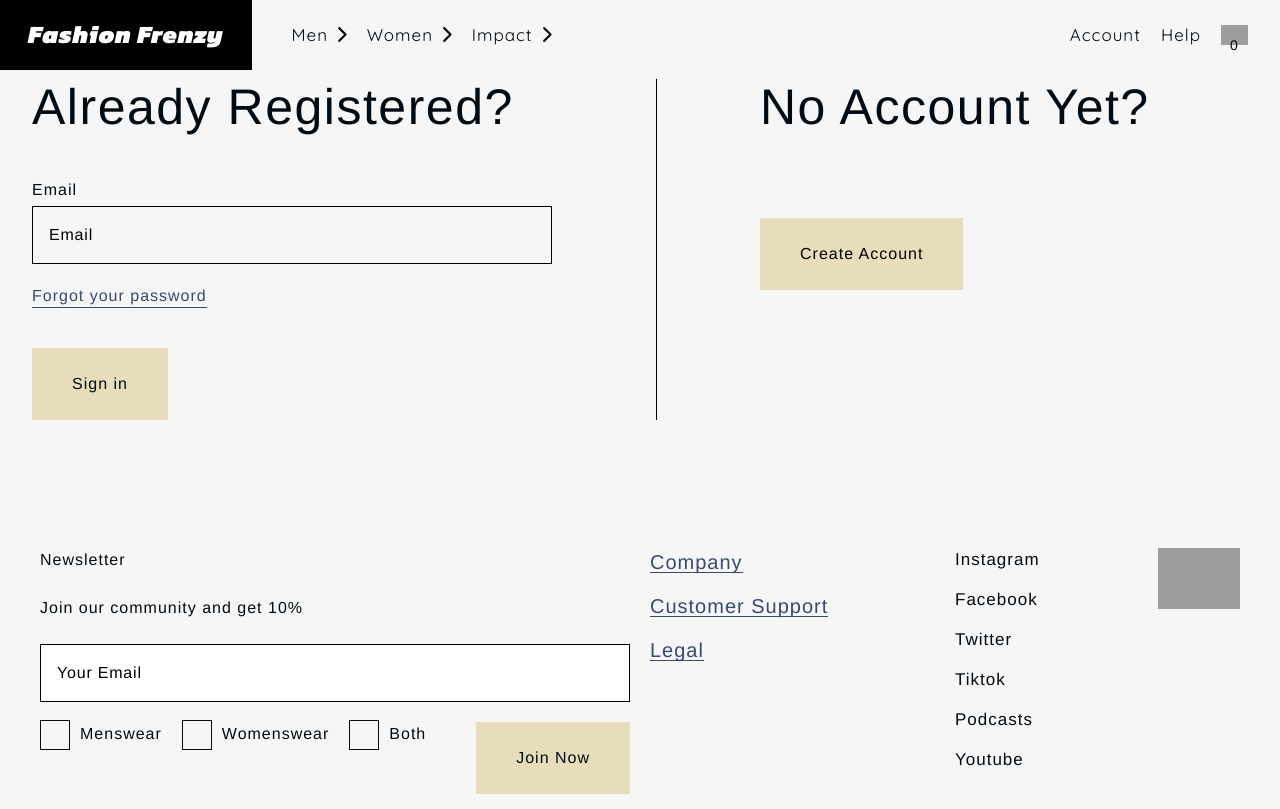
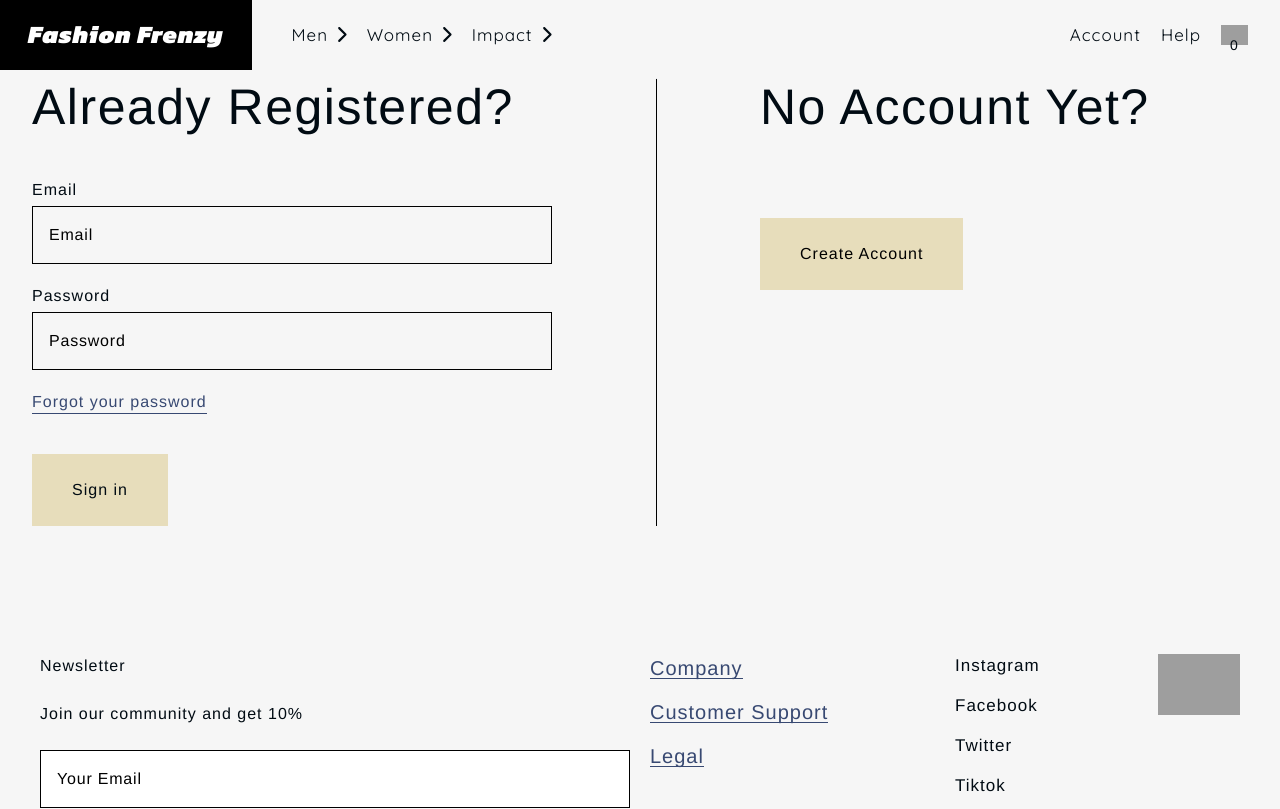
Before and after one commit to proxy0359/Fashion-Frenzy, a React (Vite) app: page /account/login in a window 1280 px wide. Shown: the top 809 px of the page. Built offline with nearby package versions, Linux system fonts and the light colour scheme; grey boxes are pictures that could not be loaded.

Commit message:
react hook form implemented, folder schema, login schema,

```diff
--- a/src/components/UI/form/Input.jsx
+++ b/src/components/UI/form/Input.jsx
@@ -4,7 +4,6 @@ import { useFormContext } from 'react-hook-form';
 const Input = ({ id, label, placeholder, name, className, type }) => {
   const { register } = useFormContext();
   return (
-    name && (
     <div>
       <label htmlFor={id} className="block mb-1">
         {label}
@@ -18,7 +17,6 @@ const Input = ({ id, label, placeholder, name, className, type }) => {
         {...register(name)}
       />
     </div>
-    )
   );
 };
 
--- a/src/components/account/LoginForm.jsx
+++ b/src/components/account/LoginForm.jsx
@@ -2,11 +2,14 @@ import React from 'react';
 import Input from '../UI/form/Input';
 
 import { FormProvider, useForm, useFormContext } from 'react-hook-form';
+import { NavLink } from 'react-router-dom';
+import { yupResolver } from '@hookform/resolvers/yup';
+import { loginSchema } from '../../schema/LOGIN_SCHEMA';
+const LoginForm = () => {
+  const methods = useForm({ resolver: yupResolver(loginSchema) });
 
-import { NavLink } from 'react-router-dom';
+  const error = methods.formState.errors;
 
-const LoginForm = () => {
-  const methods = useForm();
   const signInSubmitHandler = (data) => {
     console.log(data);
   };
@@ -17,12 +20,22 @@ const LoginForm = () => {
         onSubmit={methods.handleSubmit(signInSubmitHandler)}
         className="block"
       >
+        {error.email ? <p>{error.email.message}</p> : null}
+
         <Input
-          type="email"
+          type="text"
           label="Email"
           id="email"
           name="email"
           placeholder="Email"
+        />
+        {}
+        <Input
+          type="text"
+          label="Password"
+          id="password"
+          name="password"
+          placeholder="Password"
         />
 
         <NavLink to="/account/recover" className="link  mb-10 block w-fit">
--- /dev/null
+++ b/src/schema/LOGIN_SCHEMA.jsx
@@ -0,0 +1,9 @@
+import * as yup from 'yup';
+
+export const loginSchema = yup.object().shape({
+  email: yup
+    .string()
+    .email('Please enter a valid email')
+    .required('Email required'),
+  password: yup.string().min(7).max(20).required('Please Provide a password'),
+});
```
Lines whose indentation alone changed are shown as unchanged.
